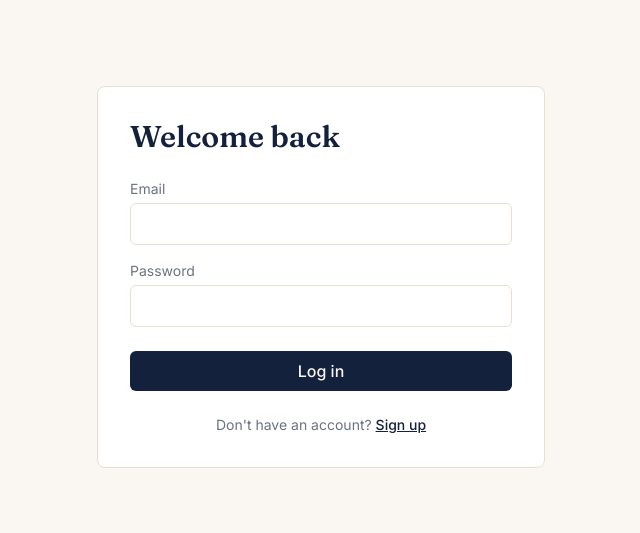
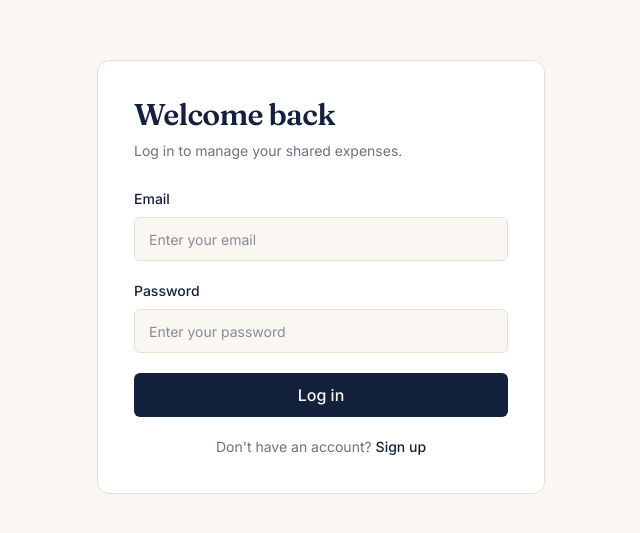
Before and after one commit to Piyush-kumar28/Expense-Splitter, a React (Vite) app in the folder frontend/: page /login in a window 1280 px wide. Shown: the part 123-656 px from the top of the page, without its empty margins (319-959 px from the left). Built offline with nearby package versions, Linux system fonts and the light colour scheme.

Commit message:
Polish login and signup UI

```diff
--- a/frontend/src/pages/LoginPage.jsx
+++ b/frontend/src/pages/LoginPage.jsx
@@ -1,3 +1,4 @@
+
 import { useState } from "react";
 import { useNavigate, Link } from "react-router-dom";
 import { login } from "../api/auth";
@@ -19,61 +20,83 @@ function LoginPage() {
       loginUser(data.token);
       navigate("/dashboard");
     } catch (err) {
-      const message = err.response?.data?.message || "Something went wrong";
+      const message =
+        err.response?.data?.message || "Something went wrong";
       setError(message);
     }
   }
 
   return (
-    <div className="min-h-screen bg-paper flex items-center justify-center px-4">
-      <div className="w-full max-w-md bg-surface border border-divider rounded-lg p-8">
-        <h1 className="font-display text-3xl font-semibold text-ink mb-6">
+    <div className="min-h-screen bg-paper flex items-center justify-center px-4 py-10">
+      <div className="w-full max-w-md">
+        <div className="bg-surface border border-divider rounded-xl px-7 py-8 sm:px-9 sm:py-9">
+
+          <div className="mb-7">
+            <h1 className="font-display text-3xl font-semibold text-ink tracking-tight">
               Welcome back
             </h1>
 
+            <p className="text-sm text-muted mt-2">
+              Log in to manage your shared expenses.
+            </p>
+          </div>
+
           {error && (
-          <div className="bg-negative/10 text-negative text-sm rounded-md px-4 py-3 mb-4">
+            <div className="bg-negative/10 text-negative text-sm rounded-md px-4 py-3 mb-5">
               {error}
             </div>
           )}
 
-        <form onSubmit={handleSubmit} className="space-y-4">
+          <form onSubmit={handleSubmit} className="space-y-5">
             <div>
-            <label className="block text-sm text-muted mb-1">Email</label>
+              <label className="block text-sm font-medium text-ink mb-2">
+                Email
+              </label>
+
               <input
                 type="email"
                 value={email}
                 onChange={(e) => setEmail(e.target.value)}
-              className="w-full border border-divider rounded-md px-3 py-2 text-ink focus:outline-none focus:ring-2 focus:ring-gold"
+                placeholder="Enter your email"
+                className="w-full h-11 border border-divider rounded-md px-3.5 text-sm text-ink bg-paper focus:outline-none focus:ring-2 focus:ring-gold focus:border-transparent transition"
                 required
               />
             </div>
 
             <div>
-            <label className="block text-sm text-muted mb-1">Password</label>
+              <label className="block text-sm font-medium text-ink mb-2">
+                Password
+              </label>
+
               <input
                 type="password"
                 value={password}
                 onChange={(e) => setPassword(e.target.value)}
-              className="w-full border border-divider rounded-md px-3 py-2 text-ink focus:outline-none focus:ring-2 focus:ring-gold"
+                placeholder="Enter your password"
+                className="w-full h-11 border border-divider rounded-md px-3.5 text-sm text-ink bg-paper focus:outline-none focus:ring-2 focus:ring-gold focus:border-transparent transition"
                 required
               />
             </div>
 
             <button
               type="submit"
-            className="w-full bg-ink text-paper font-medium rounded-md py-2 mt-2 hover:opacity-90 transition"
+              className="w-full h-11 bg-ink text-paper font-medium rounded-md hover:opacity-90 transition cursor-pointer"
             >
               Log in
             </button>
           </form>
 
-        <p className="text-sm text-muted mt-6 text-center">
+          <p className="text-sm text-muted mt-5 text-center">
             Don't have an account?{" "}
-          <Link to="/signup" className="text-ink font-medium underline">
+            <Link
+              to="/signup"
+              className="text-ink font-medium hover:underline"
+            >
               Sign up
             </Link>
           </p>
+
+        </div>
       </div>
     </div>
   );
```
Lines whose indentation alone changed are shown as unchanged.
